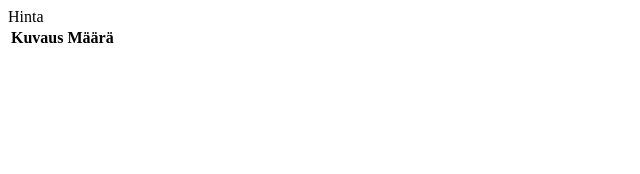
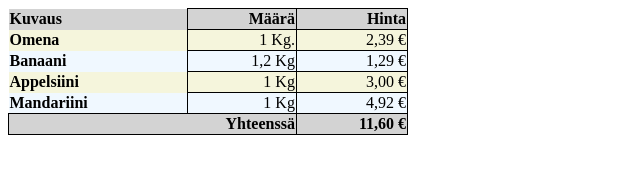
Before and after one commit to Samkosken/HTML-harjoituksia, a plain HTML site: page harjoitus15.html in a window 1280 px wide. Shown: the whole page, without its empty margins (0-640 px from the left). Drawn offline with Linux system fonts and the light colour scheme.

Commit message:
harjoitus16

```diff
--- a/CSS/h15.css
+++ b/CSS/h15.css
@@ -0,0 +1,27 @@
+tfoot {
+    border: 1px solid black;
+    text-align: right;
+    background-color: lightgray;
+}
+thead {
+    text-align: left;
+    background-color: lightgray;
+}
+td {
+    border: 1px solid black;
+    border-collapse: collapse;
+    text-align: right;
+}
+table {
+    width: 400px;
+    border-collapse: collapse;
+}
+table tbody tr:nth-child(odd) {
+    background-color: beige;
+}
+table tbody tr:nth-child(even) {
+    background-color: aliceblue
+}
+tbody th {
+    text-align: left;
+}
--- a/harjoitus15.html
+++ b/harjoitus15.html
@@ -8,36 +8,41 @@
 </head>
 <body>
     <table>
+        <thead>
             <tr>
                 <th>Kuvaus</th>
-            <th>Määrä</th>
-            <tr>Hinta</tr>
+                <td><b>Määrä</b></td>
+                <td><b>Hinta</b></td>
+            </tr>
+        </thead>
+        <tbody>
+            <tr>
+                <th>Omena</th>
+                <td>1 Kg.</td>
+                <td>2,39 €</td>
             </tr>
             <tr>
-            <td></td>
-            <td></td>
-            <td></td>
+                <th>Banaani</th>
+                <td>1,2 Kg</td>
+                <td> 1,29 €</td>
             </tr>
             <tr>
-            <td></td>
-            <td></td>
-            <td></td>
+                <th>Appelsiini</th>
+                <td>1 Kg</td>
+                <td>3,00 €</td>
             </tr>
             <tr>
-            <td></td>
-            <td></td>
-            <td></td>
+                <th>Mandariini</th>
+                <td>1 Kg</td>
+                <td> 4,92 €</td>
             </tr>
+        </tbody>
+        <tfoot>
             <tr>
-            <td></td>
-            <td></td>
-            <td></td>
+                <th colspan="2">Yhteenssä</th>
+                <td><b>11,60 €</b></td>
             </tr>
-        <tr>
-            <td></td>
-            <td></td>
-            <td></td>
-        </tr>
+        </tfoot>
     </table>
 
 </body>
```
Also changed, not shown: CSS/h16.css (added, +12 -0 lines), harjoitus16.html (added, +24 -0 lines). Lines whose indentation alone changed are shown as unchanged.
